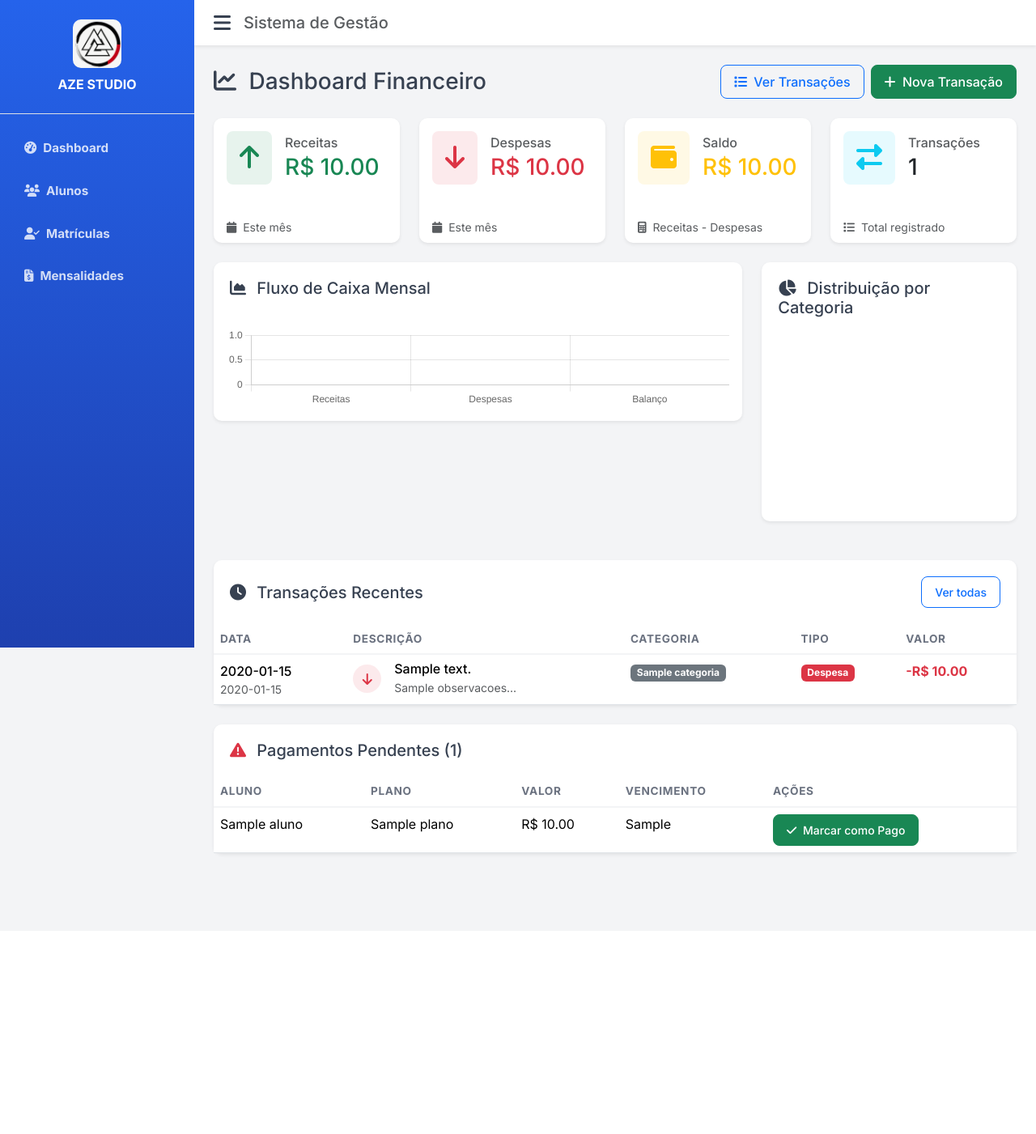
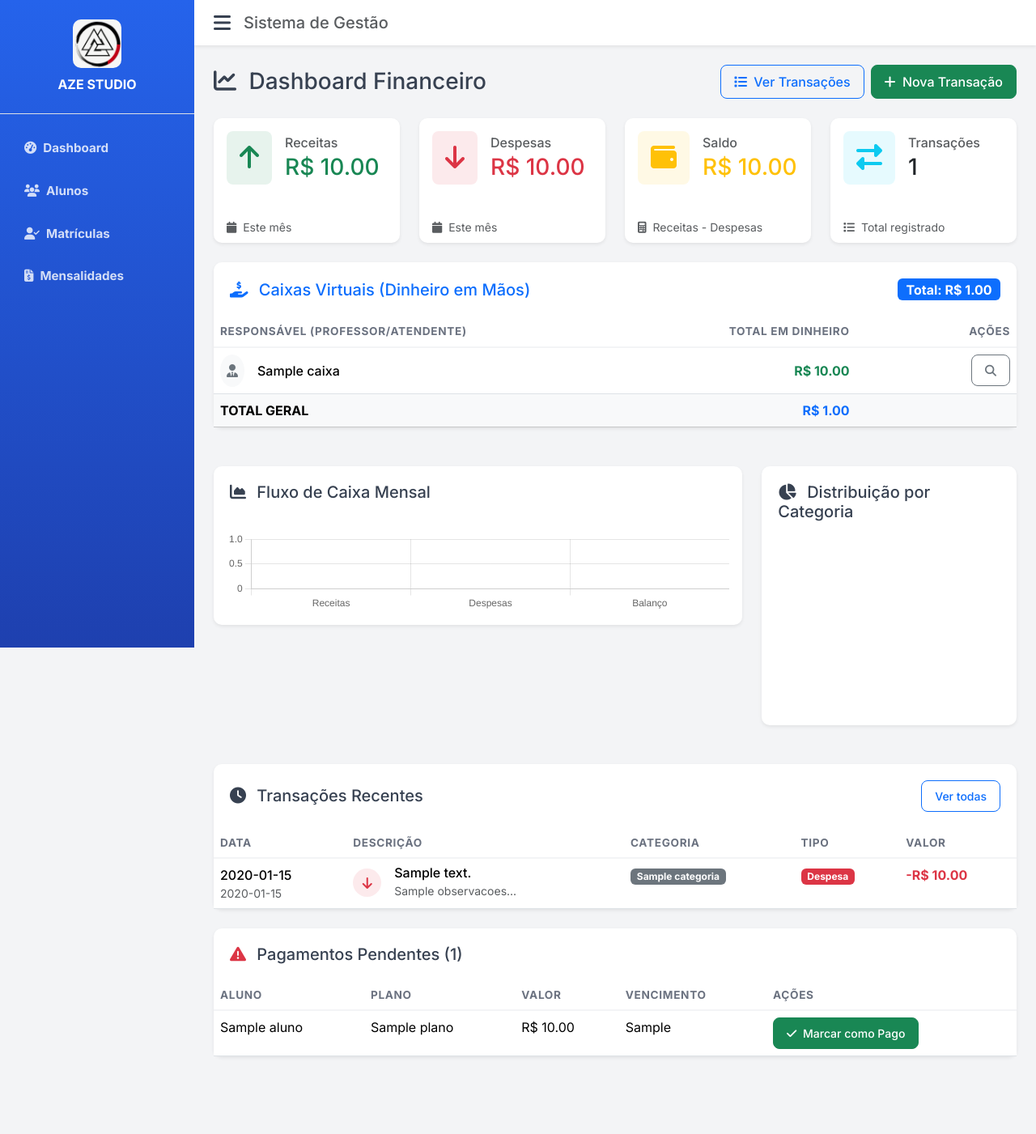
Before and after one commit to fabriciodasilveira/academia_lutas_web_fastapi--1-, a Python web app: template frontend/templates/financeiro/dashboard.html in a window 1280 px wide. Shown: the whole page at 81% size. Before the commit the page ends 1060 px from the top, so only its background shows below. Run offline with Jinja, Linux system fonts and the light colour scheme; the template is opened without the code that fills it: most values are stand-ins (such as "Sample title", 1, 10 or a date in 2020); a map, chart or similar area stays blank.

Commit message:
upd caixa virtual

```diff
--- a/frontend/templates/financeiro/dashboard.html
+++ b/frontend/templates/financeiro/dashboard.html
@@ -125,6 +125,66 @@
         </div>
     </div>
 </div>
+
+{% if stats.caixas_virtuais %}
+<div class="row g-4 mb-4">
+    <div class="col-12">
+        <div class="card border-0 shadow-sm">
+            <div class="card-header bg-transparent border-0 d-flex justify-content-between align-items-center">
+                <h5 class="card-title mb-0 text-primary">
+                    <i class="fas fa-hand-holding-usd me-2"></i>
+                    Caixas Virtuais (Dinheiro em Mãos)
+                </h5>
+                <span class="badge bg-primary fs-6">
+                    Total: R$ {{ "%.2f"|format(stats.total_caixas_virtuais) }}
+                </span>
+            </div>
+            <div class="card-body p-0">
+                <div class="table-responsive">
+                    <table class="table table-hover mb-0 align-middle">
+                        <thead class="table-light">
+                            <tr>
+                                <th style="width: 50%;">Responsável (Professor/Atendente)</th>
+                                <th class="text-end">Total em Dinheiro</th>
+                                <th class="text-end" style="width: 20%;">Ações</th>
+                            </tr>
+                        </thead>
+                        <tbody>
+                            {% for caixa in stats.caixas_virtuais %}
+                            <tr>
+                                <td>
+                                    <div class="d-flex align-items-center">
+                                        <div class="bg-light rounded-circle p-2 me-3">
+                                            <i class="fas fa-user-tie text-secondary"></i>
+                                        </div>
+                                        <span class="fw-medium">{{ caixa.nome }}</span>
+                                    </div>
+                                </td>
+                                <td class="text-end fw-bold text-success">
+                                    R$ {{ "%.2f"|format(caixa.total) }}
+                                </td>
+                                <td class="text-end">
+                                    <button class="btn btn-sm btn-outline-secondary" title="Ver detalhes">
+                                        <i class="fas fa-search"></i>
+                                    </button>
+                                </td>
+                            </tr>
+                            {% endfor %}
+                        </tbody>
+                        <tfoot class="table-light">
+                            <tr>
+                                <td class="fw-bold">TOTAL GERAL</td>
+                                <td class="text-end fw-bold text-primary">R$ {{ "%.2f"|format(stats.total_caixas_virtuais) }}</td>
+                                <td></td>
+                            </tr>
+                        </tfoot>
+                    </table>
+                </div>
+            </div>
+        </div>
+    </div>
+</div>
+{% endif %}
 
 <div class="row g-4 mb-4">
     <div class="col-lg-8">
```
Also changed, not shown: src/routes/financeiro_fastapi.py (+27 -2 lines).
